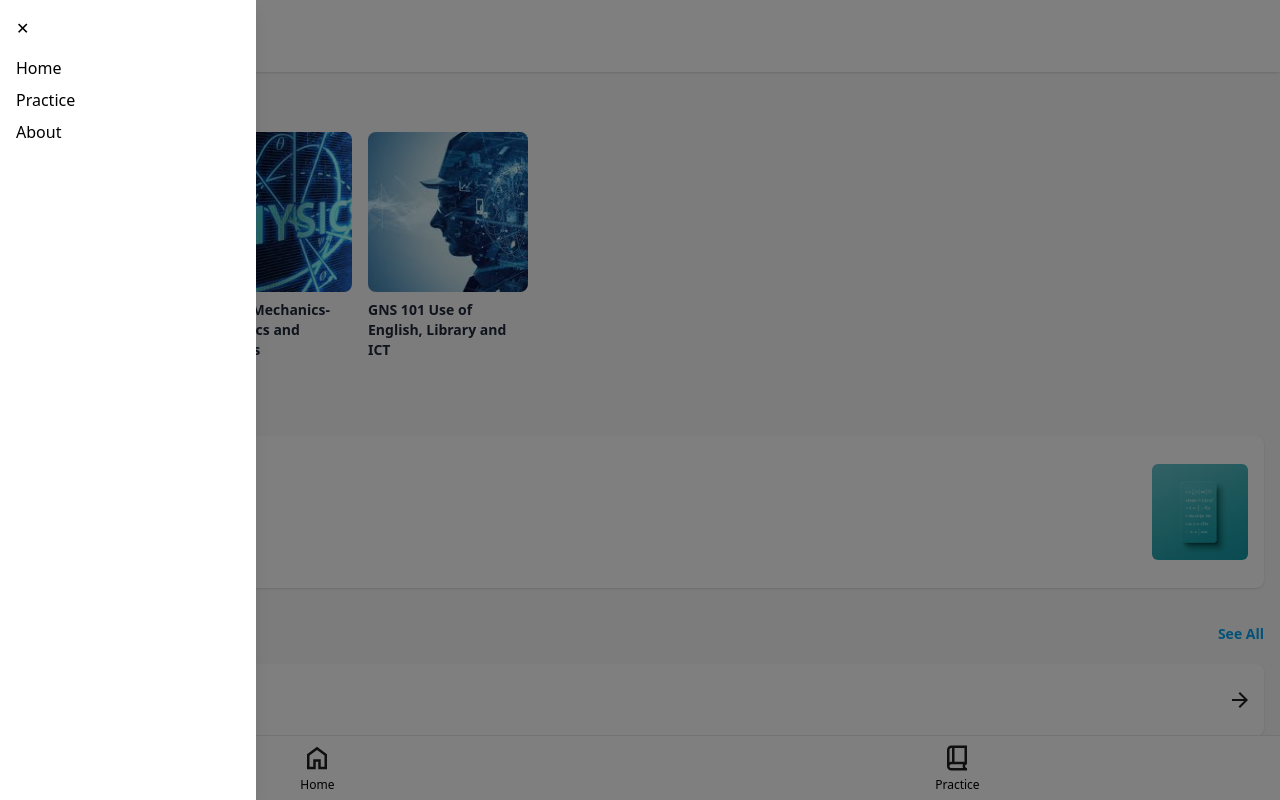
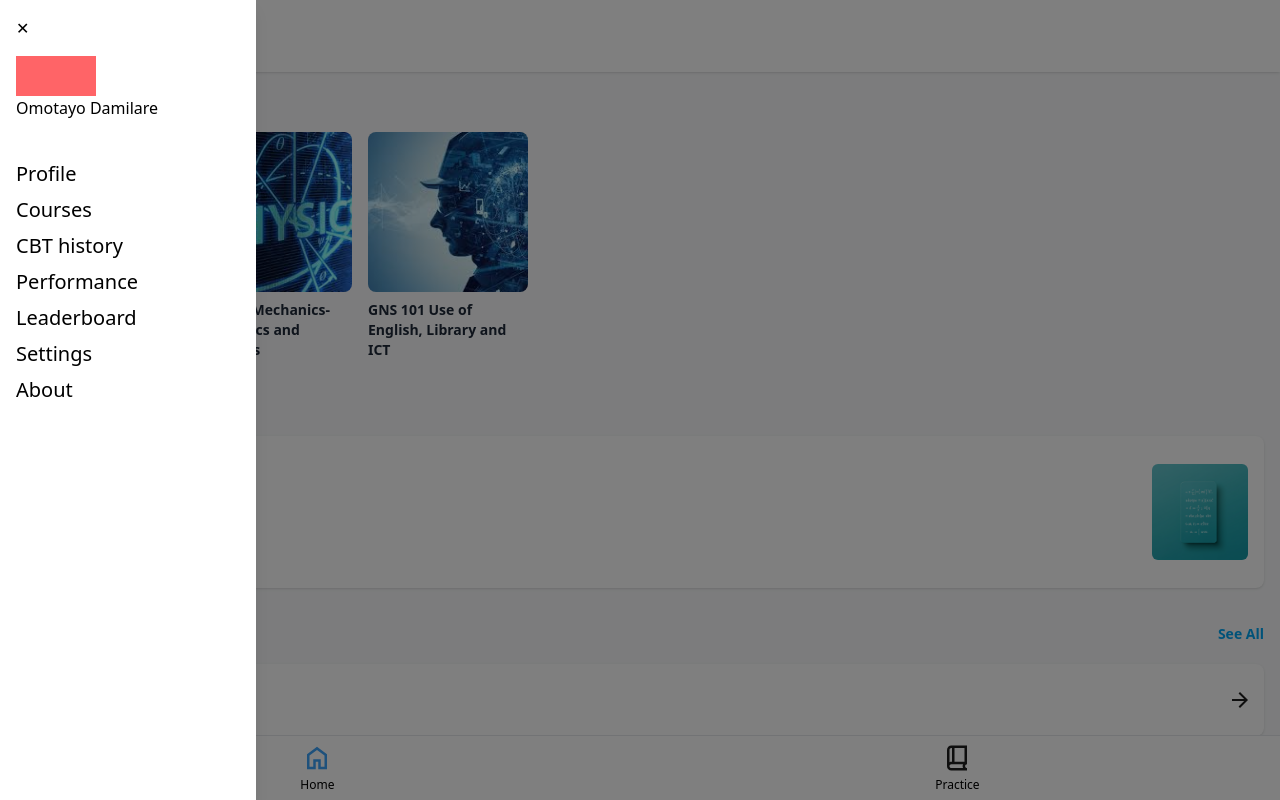
Before and after one commit to Dahmie87/LasuProdigy, a React (Vite) app: page / in a window 1280 px wide. Both pictures are taken after a click on the button 36 px from the left and 36 px from the top of the page. Shown: the top 800 px of the page. Built offline with nearby package versions, Linux system fonts and the light colour scheme.

Commit message:
add active link style to nav links

```diff
--- a/src/App.tsx
+++ b/src/App.tsx
@@ -1,4 +1,4 @@
-import { BrowserRouter, Route, Routes, Link } from "react-router-dom";
+import { BrowserRouter, Route, Routes, NavLink } from "react-router-dom";
 import HomePage from "./pages/home/home";
 import PracticePage from "./pages/practice/content";
 import "./App.css";
@@ -15,7 +15,18 @@ const NAVIGATION_ARRAY = [
         height="30px"
         viewBox="0 -960 960 960"
         width="30px"
-        fill="#1f1f1f"
+        fill="#1f1f1fff"
+      >
+        <path d="M240-200h120v-240h240v240h120v-360L480-740 240-560v360Zm-80 80v-480l320-240 320 240v480H520v-240h-80v240H160Zm320-350Z" />
+      </svg>
+    ),
+    icon2: (
+      <svg
+        xmlns="http://www.w3.org/2000/svg"
+        height="30px"
+        viewBox="0 -960 960 960"
+        width="30px"
+        fill="#3ca4faff"
       >
         <path d="M240-200h120v-240h240v240h120v-360L480-740 240-560v360Zm-80 80v-480l320-240 320 240v480H520v-240h-80v240H160Zm320-350Z" />
       </svg>
@@ -37,6 +48,17 @@ const NAVIGATION_ARRAY = [
         <path d="M300-80q-58 0-99-41t-41-99v-520q0-58 41-99t99-41h500v600q-25 0-42.5 17.5T740-220q0 25 17.5 42.5T800-160v80H300Zm-60-267q14-7 29-10t31-3h20v-440h-20q-25 0-42.5 17.5T240-740v393Zm160-13h320v-440H400v440Zm-160 13v-453 453Zm60 187h373q-6-14-9.5-28.5T660-220q0-16 3-31t10-29H300q-26 0-43 17.5T240-220q0 26 17 43t43 17Z" />
       </svg>
     ),
+    icon2: (
+      <svg
+        xmlns="http://www.w3.org/2000/svg"
+        height="30px"
+        viewBox="0 -960 960 960"
+        width="30px"
+        fill="#3ca4faff"
+      >
+        <path d="M240-200h120v-240h240v240h120v-360L480-740 240-560v360Zm-80 80v-480l320-240 320 240v480H520v-240h-80v240H160Zm320-350Z" />
+      </svg>
+    ),
   },
 ];
 
@@ -45,14 +67,17 @@ function NavFooter() {
     <footer className="sticky bottom-0 bg-white border-t border-gray-200 pb-safe">
       <div className="flex justify-around items-center h-16">
         {NAVIGATION_ARRAY.map((eachLink) => (
-          <Link
+          <NavLink
             className="flex flex-col items-center justify-center gap-1"
             to={eachLink.url}
             key={eachLink.id}
-          >
-            {eachLink.icon}
-            <p className="text-xs font-medium">{eachLink.pageName}</p>
-          </Link>
+            children={({ isActive }) => (
+              <>
+                {isActive ? eachLink.icon2 : eachLink.icon}
+                <p className="text-xs font-medium">{eachLink.pageName}</p>
+              </>
+            )}
+          ></NavLink>
         ))}
       </div>
     </footer>
--- a/src/pages/home/home.tsx
+++ b/src/pages/home/home.tsx
@@ -31,14 +31,29 @@ function HomeHeader() {
               <button onClick={() => setOpen(false)} className="mb-4">
                 ✕
               </button>
-              <ul className="space-y-2">
-                <li>
-                  <a href="#">Home</a>
+              <div>
+                <div className="bg-red-400 h-10 w-20"></div>Omotayo Damilare
+              </div>
+              <ul className="space-y-2 mt-10">
+                <li className="text-xl ">
+                  <a href="#">Profile</a>
                 </li>
-                <li>
-                  <a href="#">Practice</a>
+                <li className="text-xl ">
+                  <a href="#">Courses</a>
                 </li>
-                <li>
+                <li className="text-xl ">
+                  <a href="#">CBT history</a>
+                </li>
+                <li className="text-xl ">
+                  <a href="#">Performance</a>
+                </li>
+                <li className="text-xl ">
+                  <a href="#">Leaderboard</a>
+                </li>
+                <li className="text-xl ">
+                  <a href="#">Settings</a>
+                </li>
+                <li className="text-xl ">
                   <a href="#">About</a>
                 </li>
               </ul>
```
